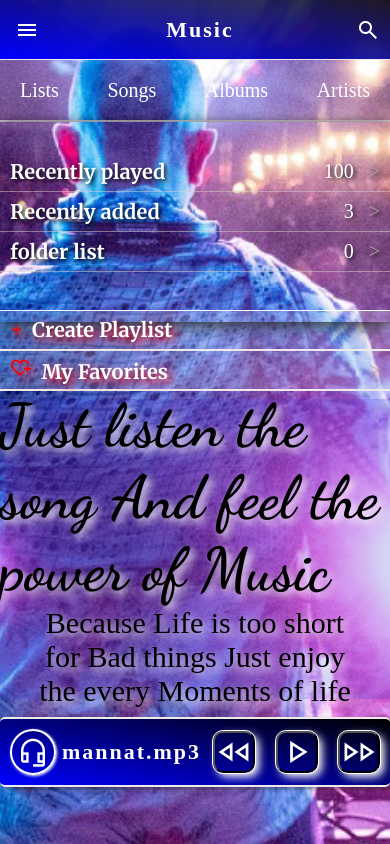
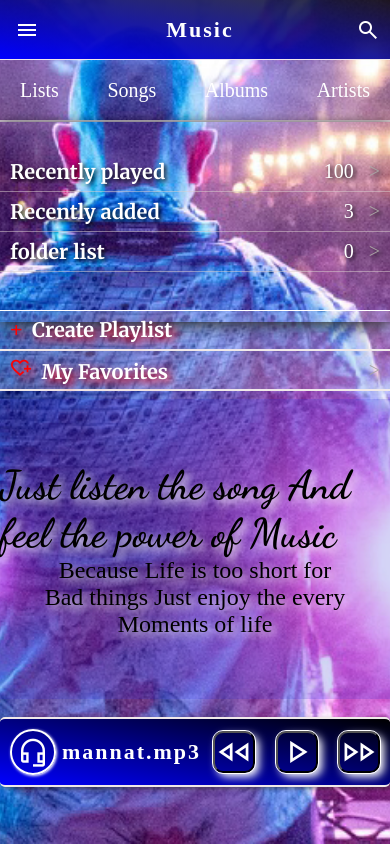
Before and after one commit to 2732ii2/another_try_vs, a plain HTML site: page index.html in a window 390 px wide. Drawn offline with nearby package versions, Linux system fonts and the light colour scheme; a web font is replaced by a local one.

Commit message:
save_that

```diff
--- a/index.html
+++ b/index.html
@@ -330,6 +330,13 @@ font-family: 'Ibarra Real Nova', serif;
 
         @media (max-width:642px)
         {
+            .im__1{
+                font-size: 40px;
+                overflow: hidden;
+            }
+             #__im{
+                font-size: 24px;
+             }
             h1{
                 font-size: 22px;
             }
```
